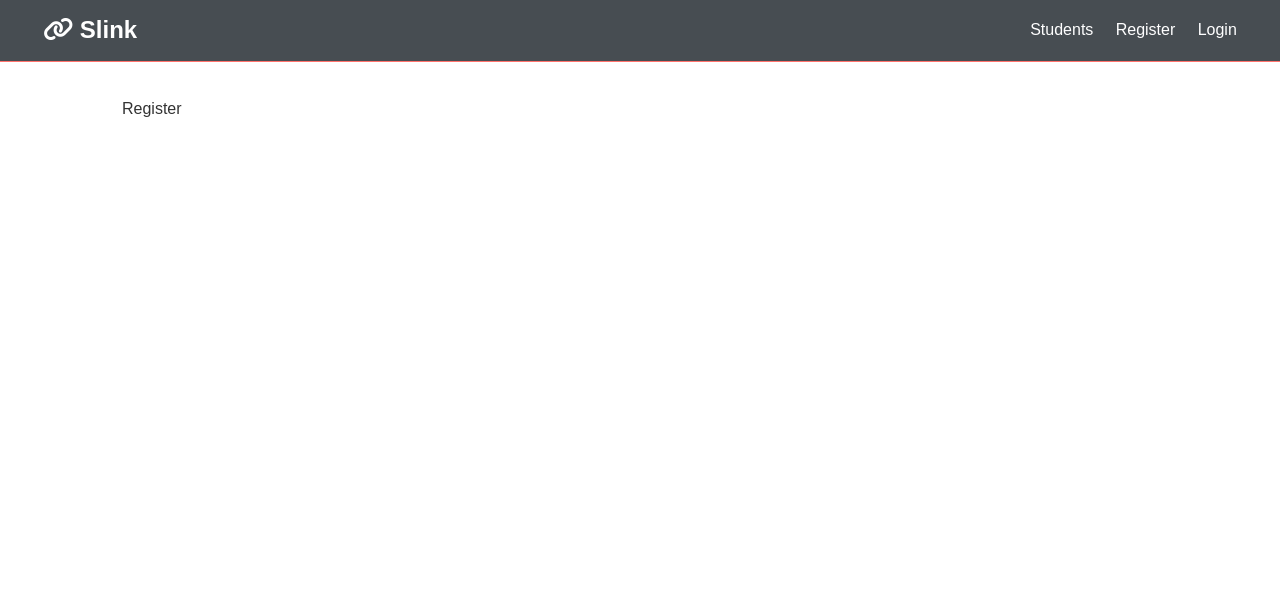
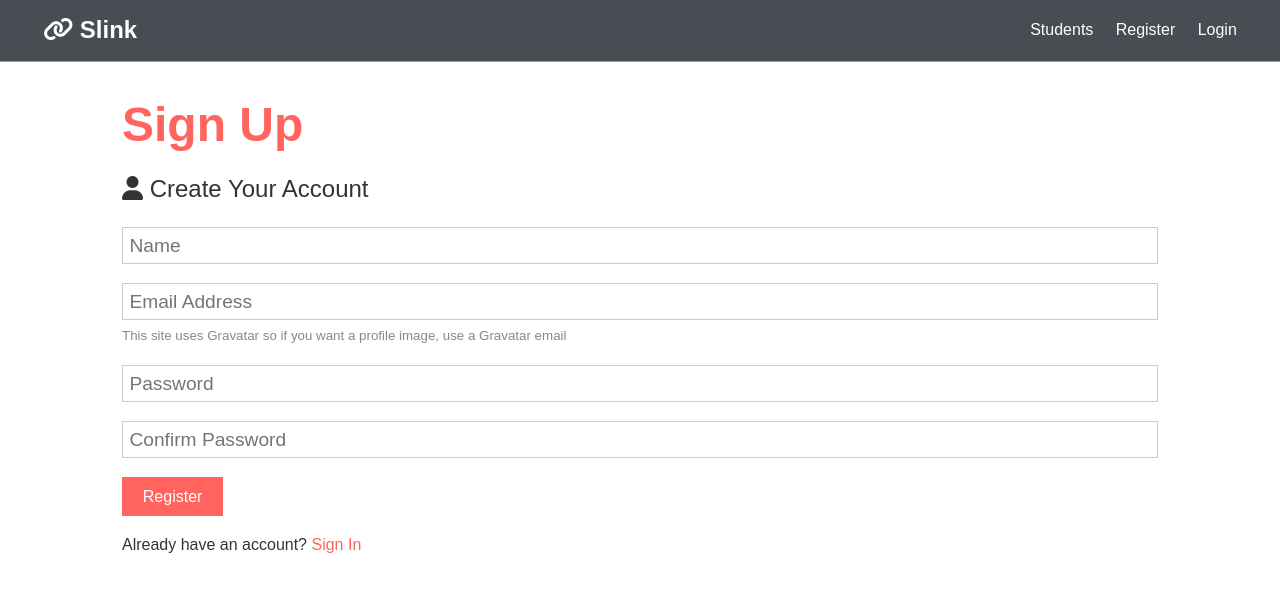
Before and after one commit to kt2187/slink, a React (Create React App) app in the folder client/: page /register in a window 1280 px wide. Shown: the top 592 px of the page. Built offline with nearby package versions, Linux system fonts and the light colour scheme.

Commit message:
Add registration form

```diff
--- a/client/src/components/auth/Register.js
+++ b/client/src/components/auth/Register.js
@@ -1,7 +1,86 @@
-import React from 'react';
+import React, { Fragment, useState } from 'react';
+import { set } from 'mongoose';
 
 const Register = () => {
-  return <div>Register</div>;
+  const [formData, setFormData] = useState({
+    name: '',
+    email: '',
+    password: '',
+    password2: ''
+  });
+
+  const { name, email, password, password2 } = formData;
+
+  const onChange = (e) =>
+    setFormData({ ...formData, [e.target.name]: e.target.value });
+
+  const onSubmit = (e) => {
+    e.preventDefault();
+    if (password !== password2) {
+      console.log('Passwords do not match');
+    } else {
+      console.log(formData);
+    }
+  };
+
+  return (
+    <Fragment>
+      <h1 className="large text-primary">Sign Up</h1>
+      <p className="lead">
+        <i className="fas fa-user"></i> Create Your Account
+      </p>
+      <form className="form" onSubmit={(e) => onSubmit(e)}>
+        <div className="form-group">
+          <input
+            type="text"
+            placeholder="Name"
+            name="name"
+            value={name}
+            onChange={(e) => onChange(e)}
+            required
+          />
+        </div>
+        <div className="form-group">
+          <input
+            type="email"
+            placeholder="Email Address"
+            name="email"
+            value={email}
+            onChange={(e) => onChange(e)}
+            required
+          />
+          <small className="form-text">
+            This site uses Gravatar so if you want a profile image, use a
+            Gravatar email
+          </small>
+        </div>
+        <div className="form-group">
+          <input
+            type="password"
+            placeholder="Password"
+            name="password"
+            value={password}
+            onChange={(e) => onChange(e)}
+            minLength="6"
+          />
+        </div>
+        <div className="form-group">
+          <input
+            type="password"
+            placeholder="Confirm Password"
+            name="password2"
+            value={password2}
+            onChange={(e) => onChange(e)}
+            minLength="6"
+          />
+        </div>
+        <input type="submit" className="btn btn-primary" value="Register" />
+      </form>
+      <p className="my-1">
+        Already have an account? <a href="login.html">Sign In</a>
+      </p>
+    </Fragment>
+  );
 };
 
 export default Register;
```
